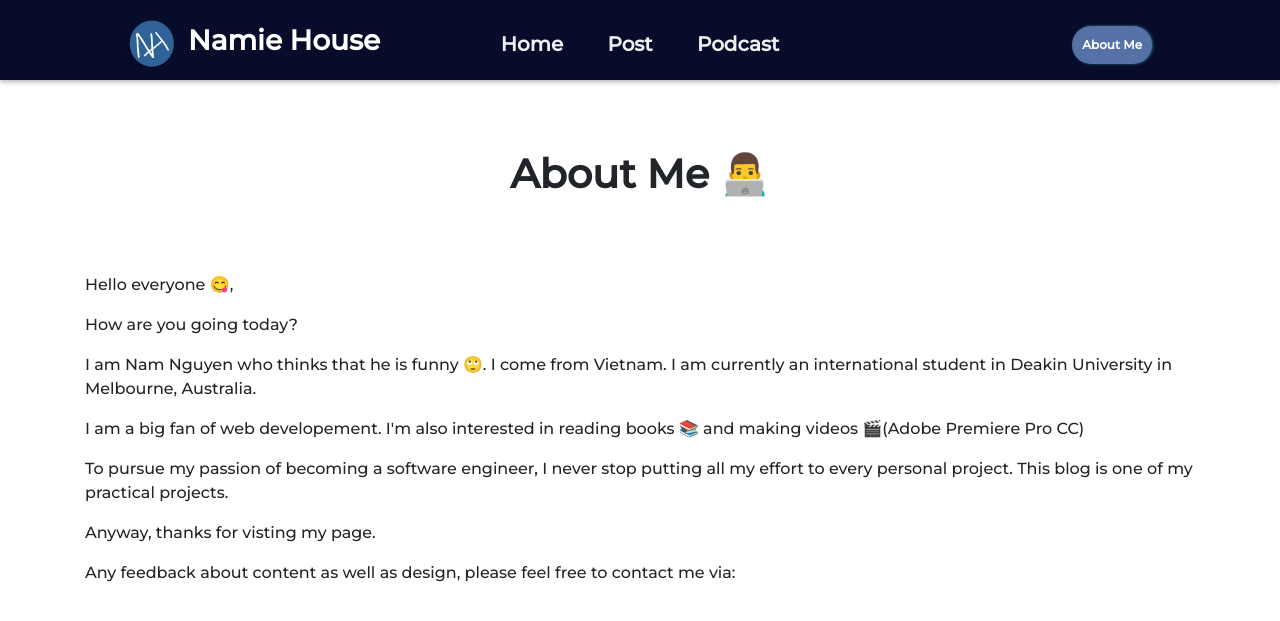
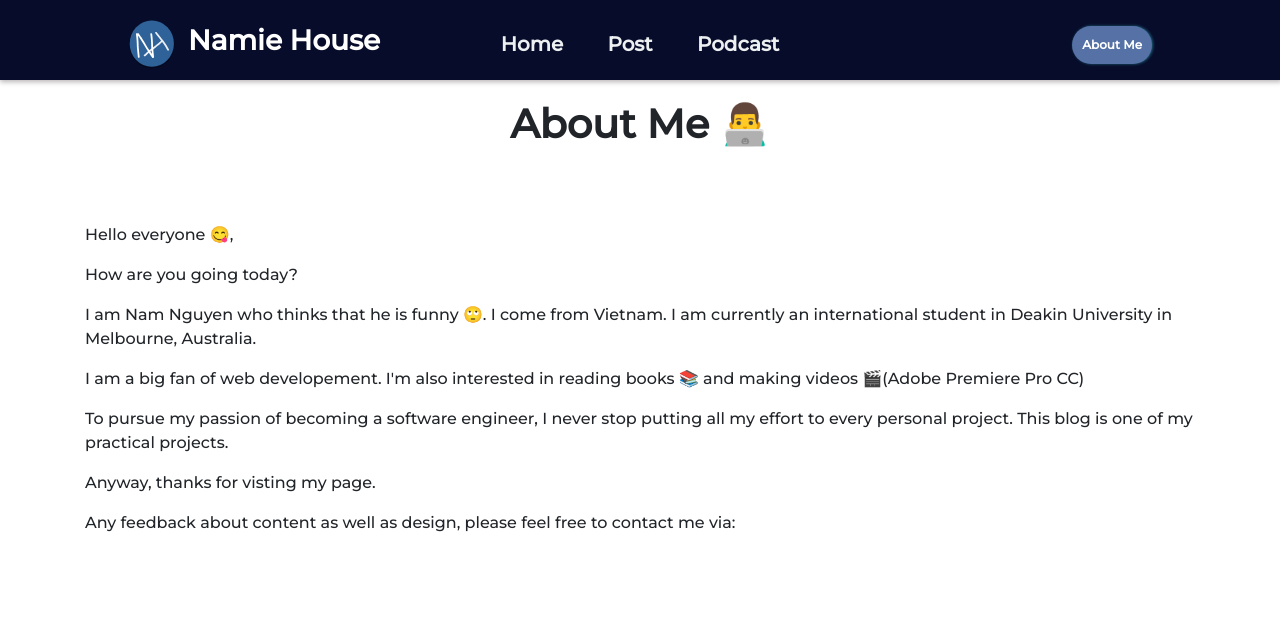
Before and after one commit to nnfunny/small-blog, a Jekyll site: the page built from pages/aboutme.html, in a window 1280 px wide and 900 px high. Shown: the top 621 px of the window. Built offline with Jekyll 4.4.1, drawn with Linux system fonts in a browser that asks for light colours; a script that is not in the unit is left out.

Commit message:
AboutMe page

```diff
--- a/pages/aboutme.html
+++ b/pages/aboutme.html
@@ -23,7 +23,7 @@ permalink: /about-me/
 
 <style>
     .read-me {
-        padding-top: 150px;
+        padding-top: 100px;
         padding-bottom: 50px;
         height: auto;
     }
```
